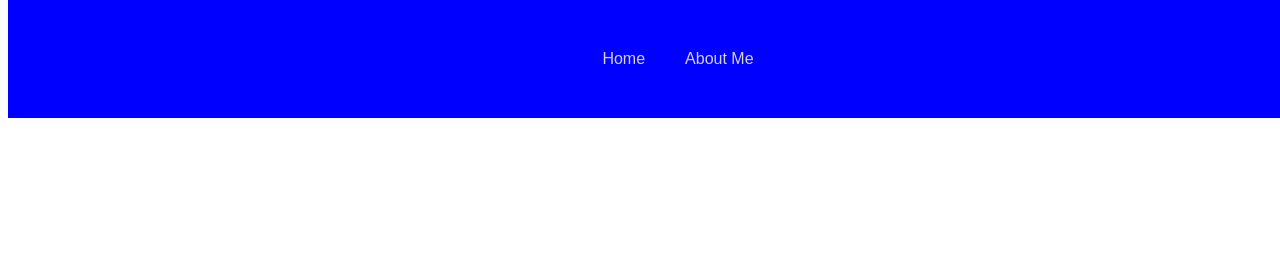
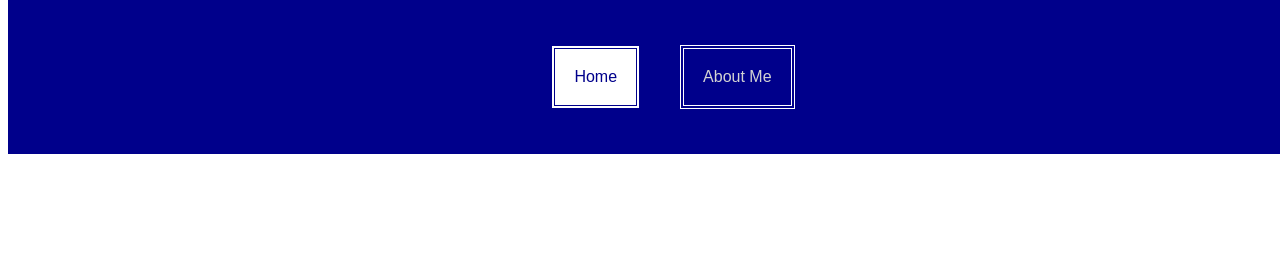
Before and after one commit to tlcpack/ncdp, a plain HTML site: page index.html in a window 1280 px wide. Shown: the top 278 px of the page. Drawn offline with Linux system fonts and the light colour scheme.

Commit message:
styling nav bar buttons

```diff
--- a/styles.css
+++ b/styles.css
@@ -5,9 +5,9 @@
 .navbar {
     display: flex;
     justify-content: center;
-    padding: 30px;
+    padding: 25px;
     margin-bottom: 50px;
-    background-color:blue;
+    background-color:darkblue;
     position: fixed;
     top: 0;
     width: 100%;
@@ -16,6 +16,22 @@
 .navbar a {
     color: lightgrey;
     padding: 20px;
+}
+
+.current {
+    border: 4px;
+    border-color: darkblue;
+    border-style: double;
+    padding: 19px;
+    background-color: white;
+    color: darkblue;
+}
+
+.links {
+    border: 4px;
+    border-color: white;
+    border-style: double;
+    padding: 19px;
 }
 
 .snapshot {
```
